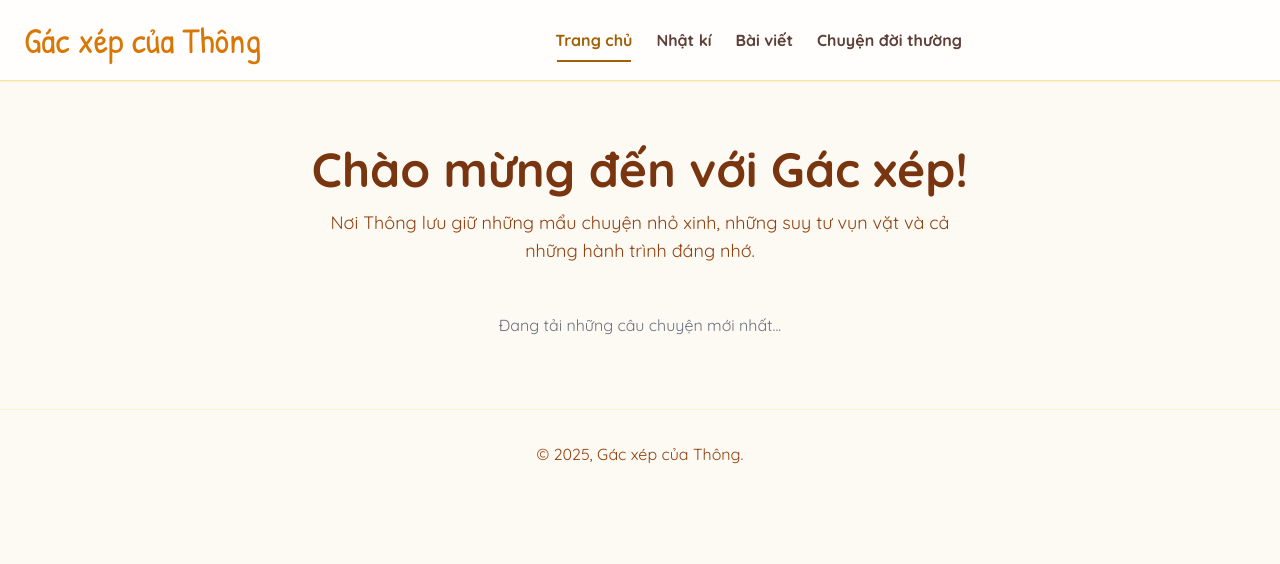
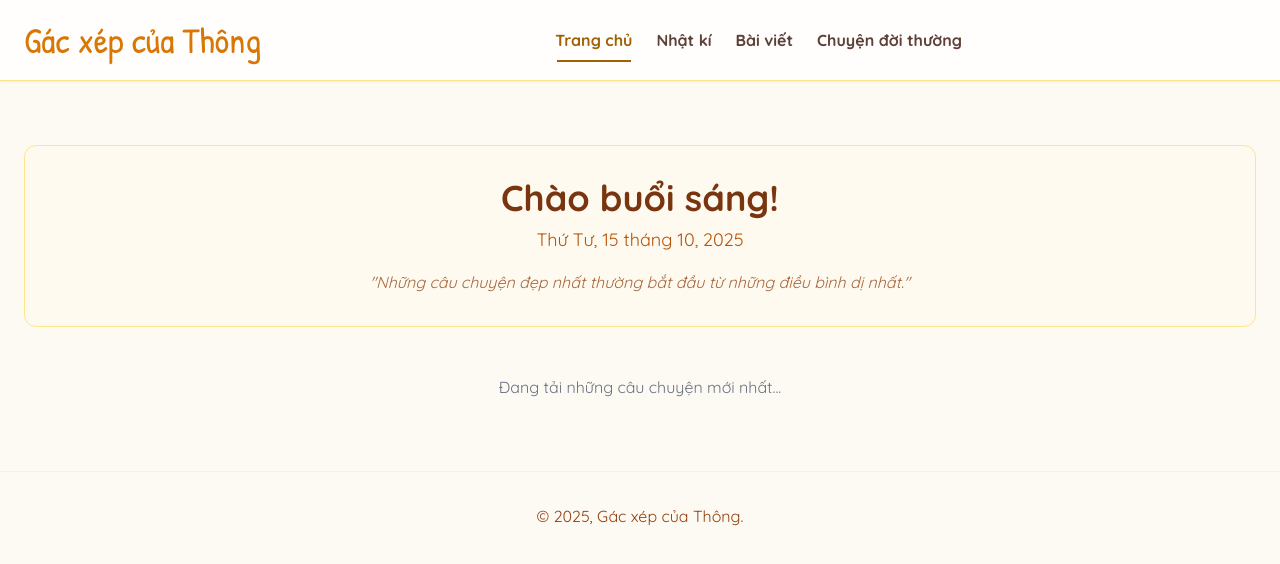
Before and after one commit to ThongTNMFCT/gachxepcuathong, a plain HTML site: page index.html in a window 1280 px wide. Drawn offline with nearby package versions, Linux system fonts and the light colour scheme; no server answers.

Commit message:
Update index.html

```diff
--- a/index.html
+++ b/index.html
@@ -5,21 +5,17 @@
     <meta name="viewport" content="width=device-width, initial-scale=1.0">
     <title>Gác xép của Thông</title>
 
-    <!-- Meta Tags cho việc chia sẻ (Open Graph) -->
     <meta property="og:title" content="Gác xép của Thông">
     <meta property="og:description" content="Nơi Thông lưu giữ những mẩu chuyện nhỏ xinh, những suy tư vụn vặt và cả những hành trình đáng nhớ.">
     <meta property="og:image" content="https://i.ibb.co/7jXgTzD/gacxep-cover-share.png">
     <meta property="og:type" content="website">
 
-    <!-- Tailwind CSS -->
     <script src="https://cdn.tailwindcss.com"></script>
 
-    <!-- Google Fonts -->
     <link rel="preconnect" href="https://fonts.googleapis.com">
     <link rel="preconnect" href="https://fonts.gstatic.com" crossorigin>
     <link href="https://fonts.googleapis.com/css2?family=Quicksand:wght@400;500;700&family=Patrick+Hand&display=swap" rel="stylesheet">
 
-    <!-- Custom CSS -->
     <style>
         body {
             font-family: 'Quicksand', sans-serif;
@@ -61,13 +57,10 @@
 </head>
 <body class="antialiased">
 
-    <!-- Header Section -->
     <header class="bg-white/80 backdrop-blur-sm sticky top-0 z-20 shadow-sm border-b border-amber-200">
         <nav class="container mx-auto px-6 h-20 flex justify-between items-center">
-            <!-- Brand Logo -->
             <a href="index.html" class="font-handwriting text-4xl text-amber-600">Gác xép của Thông</a>
 
-            <!-- Main Navigation (Desktop) -->
             <ul class="hidden lg:flex items-center gap-2">
                 <li><a href="index.html" class="menu-item active font-semibold p-2 rounded-md hover:bg-amber-100 transition">Trang chủ</a></li>
                 <li><a href="nhat-ki.html" class="menu-item font-semibold p-2 rounded-md hover:bg-amber-100 transition">Nhật kí</a></li>
@@ -75,12 +68,9 @@
                 <li><a href="chuyen-doi-thuong.html" class="menu-item font-semibold p-2 rounded-md hover:bg-amber-100 transition">Chuyện đời thường</a></li>
             </ul>
 
-            <!-- Auth Section (Desktop) -->
             <div id="auth-container" class="hidden lg:flex items-center gap-4 text-sm">
-                <!-- Sẽ được cập nhật bằng JS -->
-            </div>
+                </div>
 
-            <!-- Mobile Menu Button -->
             <div class="lg:hidden">
                 <button id="menu-toggle" class="text-amber-800 hover:text-amber-600 focus:outline-none">
                     <svg class="w-6 h-6" fill="none" stroke="currentColor" viewBox="0 0 24 24" xmlns="http://www.w3.org/2000/svg"><path stroke-linecap="round" stroke-linejoin="round" stroke-width="2" d="M4 6h16M4 12h16m-7 6h7"></path></svg>
@@ -89,7 +79,6 @@
         </nav>
     </header>
 
-    <!-- Mobile Menu -->
     <div id="mobile-menu" class="hidden lg:hidden bg-white/95 backdrop-blur-sm shadow-lg absolute top-20 left-0 w-full z-10">
         <ul class="flex flex-col items-center gap-4 py-8">
             <li><a href="index.html" class="menu-item active p-2">Trang chủ</a></li>
@@ -98,31 +87,25 @@
             <li><a href="chuyen-doi-thuong.html" class="menu-item p-2">Chuyện đời thường</a></li>
         </ul>
         <div id="mobile-auth-container" class="border-t border-amber-100 flex flex-col items-center gap-4 py-6">
-             <!-- Mobile auth buttons will be inserted here -->
-        </div>
+             </div>
     </div>
 
-    <!-- Main Content -->
     <main class="container mx-auto p-6">
-        <!-- Welcome Section -->
-        <div class="text-center my-10">
-            <h1 class="text-4xl lg:text-5xl font-bold text-amber-900 leading-tight">Chào mừng đến với Gác xép!</h1>
-            <p class="text-lg mt-4 text-amber-800 max-w-2xl mx-auto">Nơi Thông lưu giữ những mẩu chuyện nhỏ xinh, những suy tư vụn vặt và cả những hành trình đáng nhớ.</p>
+        <div class="text-center my-10 p-8 bg-amber-50/50 border border-amber-200 rounded-xl">
+            <h1 id="dynamic-greeting" class="text-3xl lg:text-4xl font-bold text-amber-900 leading-tight">...</h1>
+            <p id="current-date" class="text-lg mt-2 text-amber-700"></p>
+            <p id="daily-quote" class="text-md mt-4 text-amber-800/80 max-w-2xl mx-auto italic">"...</p>
         </div>
 
-        <!-- Latest Posts Section -->
         <div id="post-list" class="grid grid-cols-1 md:grid-cols-2 lg:grid-cols-3 gap-8 mt-12">
-            <!-- Bài viết từ Firebase sẽ hiển thị ở đây -->
             <p id="loading-message" class="text-center col-span-full text-gray-500">Đang tải những câu chuyện mới nhất...</p>
         </div>
     </main>
 
-    <!-- Footer -->
     <footer class="text-center py-8 mt-12 border-t border-amber-100">
         <p class="text-amber-800">&copy; 2025, Gác xép của Thông.</p>
     </footer>
 
-    <!-- JavaScript Logic -->
     <script type="module">
         import { initializeApp } from "https://www.gstatic.com/firebasejs/10.12.2/firebase-app.js";
         import { getAuth, onAuthStateChanged, signOut } from "https://www.gstatic.com/firebasejs/10.12.2/firebase-auth.js";
@@ -154,19 +137,48 @@
             mobileMenu.classList.toggle('hidden');
         });
 
+        // --- NEW: Dynamic Welcome Section Logic ---
+        function updateWelcomeSection() {
+            const greetingEl = document.getElementById('dynamic-greeting');
+            const dateEl = document.getElementById('current-date');
+            const quoteEl = document.getElementById('daily-quote');
+
+            // 1. Time-based Greeting
+            const currentHour = new Date().getHours();
+            if (currentHour < 12) {
+                greetingEl.textContent = 'Chào buổi sáng!';
+            } else if (currentHour < 18) {
+                greetingEl.textContent = 'Một buổi chiều tốt lành nhé!';
+            } else {
+                greetingEl.textContent = 'Buổi tối vui vẻ, bạn hiền!';
+            }
+
+            // 2. Date Display
+            dateEl.textContent = new Date().toLocaleDateString('vi-VN', {
+                weekday: 'long', year: 'numeric', month: 'long', day: 'numeric'
+            });
+
+            // 3. Random Quote
+            const quotes = [
+                "Mỗi ngày đều là một trang mới của cuốn sách cuộc đời.",
+                "Những câu chuyện đẹp nhất thường bắt đầu từ những điều bình dị nhất.",
+                "Hãy cất giữ những kỷ niệm đẹp như cách người ta giữ những món đồ quý giá trên gác xép.",
+                "Cuộc sống luôn có những góc nhỏ an yên, chỉ cần ta chậm lại để tìm kiếm."
+            ];
+            const randomIndex = Math.floor(Math.random() * quotes.length);
+            quoteEl.textContent = `"${quotes[randomIndex]}"`;
+        }
+
         // --- Authentication Listener ---
         onAuthStateChanged(auth, (user) => {
-            const adminEmail = 'thongtnmfct31178@gmail.com'; // Admin email
             const updateAuthUI = (container) => {
                 container.innerHTML = ''; // Clear old content
                 if (user) {
                     const displayName = user.displayName || user.email.split('@')[0];
-                    // Hiển thị Chào mừng và Đăng xuất cho tất cả user đăng nhập
-                    let html = `
+                    container.innerHTML = `
                         <span class="font-semibold text-amber-800">Chào, ${displayName}!</span>
                         <button class="logout-btn text-amber-800 hover:text-amber-600 font-semibold">Đăng xuất</button>
                     `;
-                    container.innerHTML = html;
                 } else {
                     container.innerHTML = `
                         <a href="auth.html" class="bg-amber-500 text-white hover:bg-amber-600 font-semibold py-2 px-4 rounded-lg transition duration-300 text-sm">Đăng nhập / Đăng ký</a>
@@ -259,9 +271,12 @@
         }
 
         // --- Initial Load ---
-        if (db) {
-            fetchAndRenderPosts();
-        }
+        document.addEventListener('DOMContentLoaded', () => {
+            updateWelcomeSection();
+            if (db) {
+                fetchAndRenderPosts();
+            }
+        });
 
     </script>
 </body>
```
